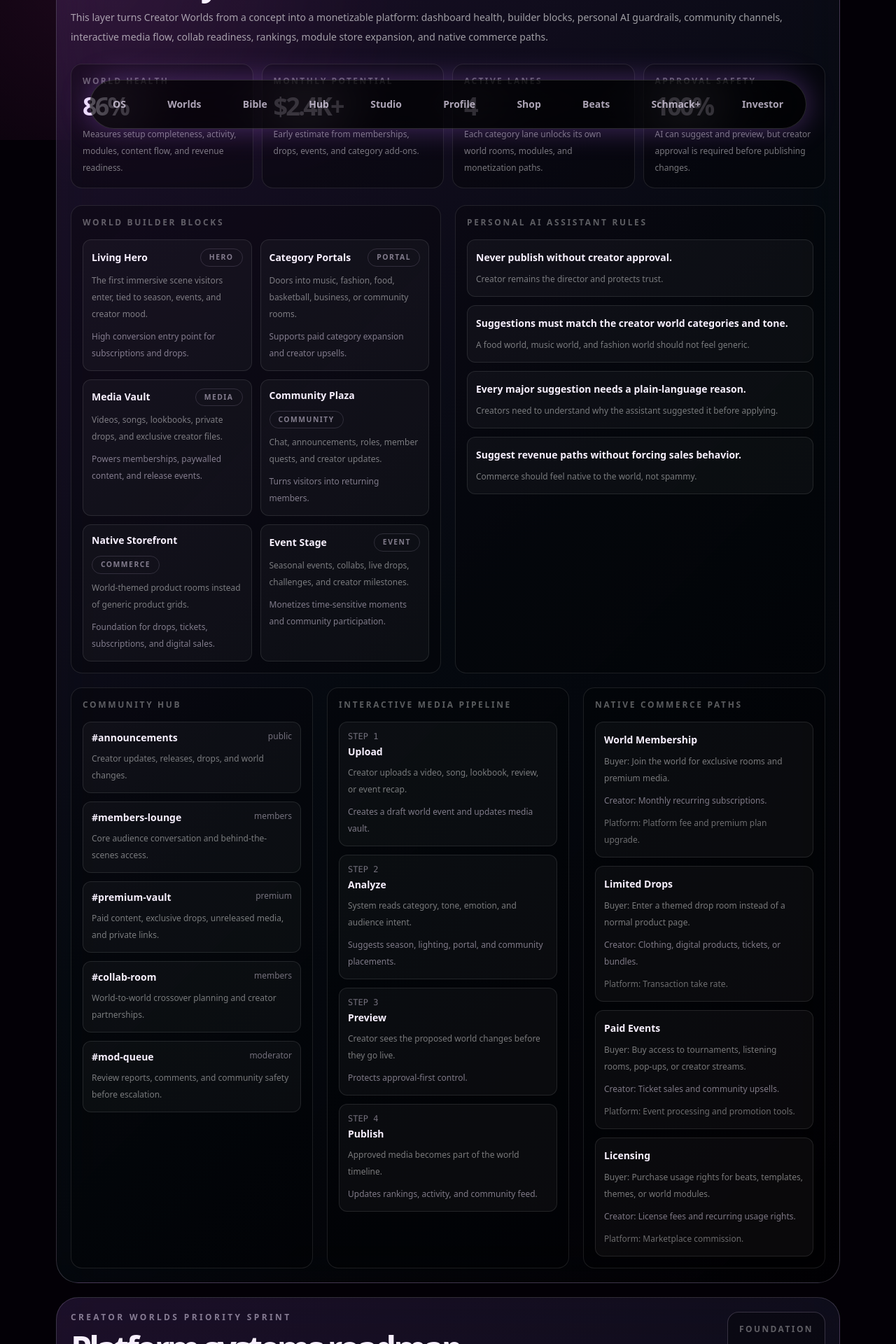
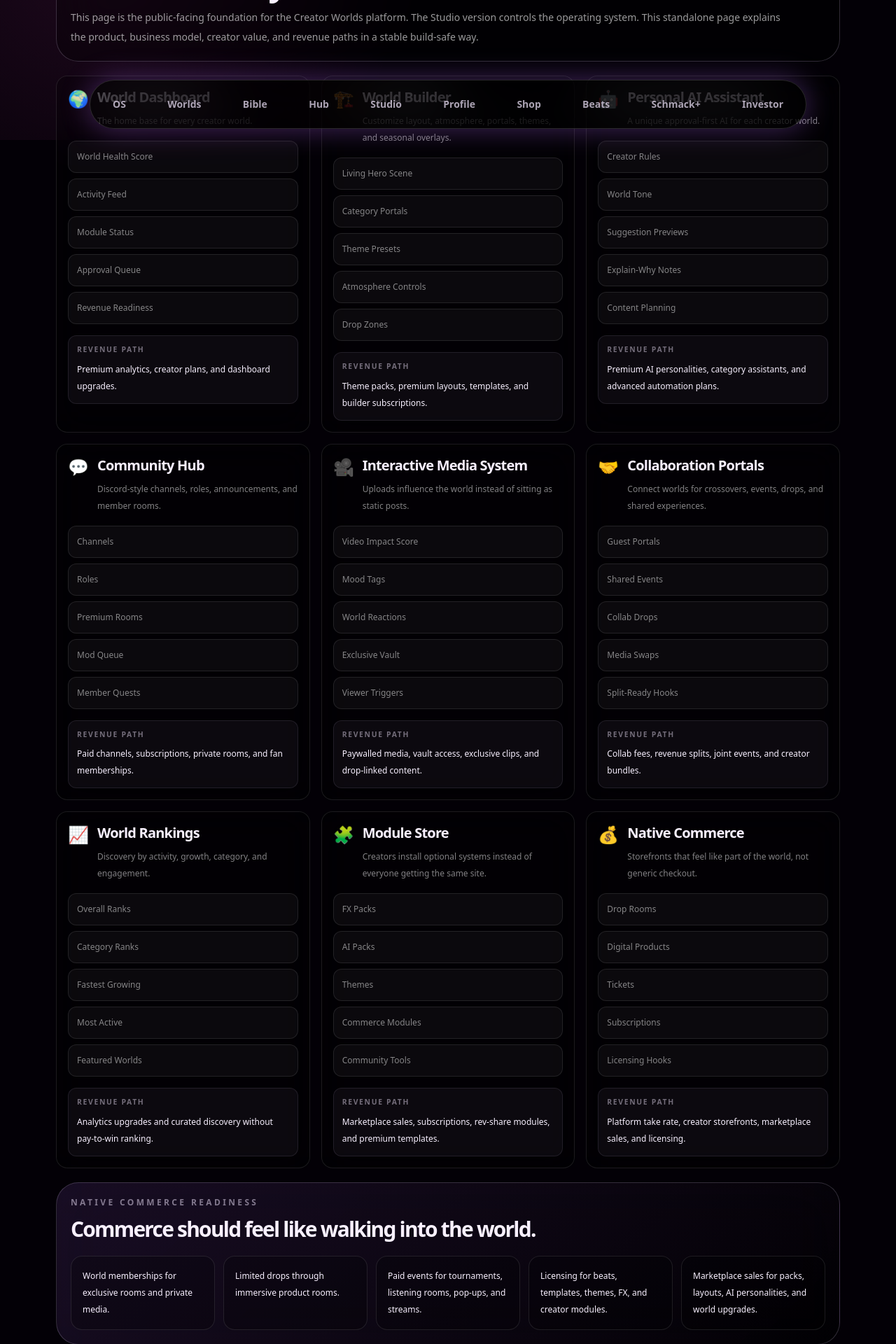
Before and after one commit to thatsmelodic/harmonic-os, a Next.js app: page /creator-worlds in a window 1280 px wide. Shown: the part 600-2520 px from the top of the page at 70% size. Built offline with nearby package versions, Linux system fonts and the light colour scheme.

Commit message:
Stabilize Creator Worlds standalone page

```diff
--- a/app/creator-worlds/page.tsx
+++ b/app/creator-worlds/page.tsx
@@ -1,13 +1,37 @@
 import Link from 'next/link';
 import { FrequencyDock } from '@/components/FrequencyDock';
-import { CreatorWorldsCoreV2Panel } from '@/components/studio/CreatorWorldsCoreV2Panel';
-import { CreatorWorldsPrioritySprint } from '@/components/studio/CreatorWorldsPrioritySprint';
-import { CreatorWorldsPanel } from '@/components/studio/CreatorWorldsPanel';
 
 export const metadata = {
   title: 'Creator Worlds Platform | Harmonic OS',
-  description: 'Dedicated Creator Worlds platform page for creator dashboards, world building, AI assistants, communities, media, collabs, rankings, modules, and native commerce.',
+  description: 'Dedicated Creator Worlds platform page for dashboards, world building, personal AI, communities, media, collabs, rankings, modules, and native commerce.',
 };
+
+const systems = [
+  { emoji: '🌍', title: 'World Dashboard', purpose: 'The home base for every creator world.', features: ['world health score', 'activity feed', 'module status', 'approval queue', 'revenue readiness'], revenue: 'Premium analytics, creator plans, and dashboard upgrades.' },
+  { emoji: '🏗️', title: 'World Builder', purpose: 'Customize layout, atmosphere, portals, themes, and seasonal overlays.', features: ['living hero scene', 'category portals', 'theme presets', 'atmosphere controls', 'drop zones'], revenue: 'Theme packs, premium layouts, templates, and builder subscriptions.' },
+  { emoji: '🤖', title: 'Personal AI Assistant', purpose: 'A unique approval-first AI for each creator world.', features: ['creator rules', 'world tone', 'suggestion previews', 'explain-why notes', 'content planning'], revenue: 'Premium AI personalities, category assistants, and advanced automation plans.' },
+  { emoji: '💬', title: 'Community Hub', purpose: 'Discord-style channels, roles, announcements, and member rooms.', features: ['channels', 'roles', 'premium rooms', 'mod queue', 'member quests'], revenue: 'Paid channels, subscriptions, private rooms, and fan memberships.' },
+  { emoji: '🎥', title: 'Interactive Media System', purpose: 'Uploads influence the world instead of sitting as static posts.', features: ['video impact score', 'mood tags', 'world reactions', 'exclusive vault', 'viewer triggers'], revenue: 'Paywalled media, vault access, exclusive clips, and drop-linked content.' },
+  { emoji: '🤝', title: 'Collaboration Portals', purpose: 'Connect worlds for crossovers, events, drops, and shared experiences.', features: ['guest portals', 'shared events', 'collab drops', 'media swaps', 'split-ready hooks'], revenue: 'Collab fees, revenue splits, joint events, and creator bundles.' },
+  { emoji: '📈', title: 'World Rankings', purpose: 'Discovery by activity, growth, category, and engagement.', features: ['overall ranks', 'category ranks', 'fastest growing', 'most active', 'featured worlds'], revenue: 'Analytics upgrades and curated discovery without pay-to-win ranking.' },
+  { emoji: '🧩', title: 'Module Store', purpose: 'Creators install optional systems instead of everyone getting the same site.', features: ['FX packs', 'AI packs', 'themes', 'commerce modules', 'community tools'], revenue: 'Marketplace sales, subscriptions, rev-share modules, and premium templates.' },
+  { emoji: '💰', title: 'Native Commerce', purpose: 'Storefronts that feel like part of the world, not generic checkout.', features: ['drop rooms', 'digital products', 'tickets', 'subscriptions', 'licensing hooks'], revenue: 'Platform take rate, creator storefronts, marketplace sales, and licensing.' },
+];
+
+const metrics = [
+  { label: 'Creator Type', value: 'World Owner' },
+  { label: 'Revenue Paths', value: '9+' },
+  { label: 'AI Control', value: 'Approval' },
+  { label: 'Commerce', value: 'Native' },
+];
+
+const commercePaths = [
+  'World memberships for exclusive rooms and private media.',
+  'Limited drops through immersive product rooms.',
+  'Paid events for tournaments, listening rooms, pop-ups, and streams.',
+  'Licensing for beats, templates, themes, FX, and creator modules.',
+  'Marketplace sales for packs, layouts, AI personalities, and world upgrades.',
+];
 
 export default function CreatorWorldsPage() {
   return (
@@ -30,18 +54,48 @@ export default function CreatorWorldsPage() {
           </div>
 
           <div className="mt-6 grid gap-3 md:grid-cols-4">
-            <HeroStat label="Creator Type" value="World Owner" />
-            <HeroStat label="Revenue Paths" value="9+" />
-            <HeroStat label="AI Control" value="Approval" />
-            <HeroStat label="Commerce" value="Native" />
+            {metrics.map((metric) => <HeroStat key={metric.label} label={metric.label} value={metric.value} />)}
           </div>
         </div>
       </section>
 
       <section className="harmonic-container grid gap-5">
-        <CreatorWorldsCoreV2Panel />
-        <CreatorWorldsPrioritySprint />
-        <CreatorWorldsPanel />
+        <article className="rounded-[2rem] border border-purple-200/20 bg-black/35 p-5 backdrop-blur-2xl">
+          <p className="text-xs font-black uppercase tracking-[.28em] text-purple-100/50">Creator Worlds Product Surface</p>
+          <h2 className="mt-3 text-4xl font-black tracking-[-.08em] sm:text-5xl">The income layer</h2>
+          <p className="mt-3 max-w-5xl text-sm leading-7 text-white/60">
+            This page is the public-facing foundation for the Creator Worlds platform. The Studio version controls the operating system. This standalone page explains the product, business model, creator value, and revenue paths in a stable build-safe way.
+          </p>
+        </article>
+
+        <div className="grid gap-4 xl:grid-cols-3">
+          {systems.map((system) => (
+            <article key={system.title} className="rounded-2xl border border-white/10 bg-black/25 p-4 backdrop-blur-xl">
+              <div className="flex items-start gap-3">
+                <span className="text-2xl">{system.emoji}</span>
+                <div>
+                  <h3 className="text-xl font-black tracking-[-.04em] text-white/82">{system.title}</h3>
+                  <p className="mt-2 text-xs leading-6 text-white/50">{system.purpose}</p>
+                </div>
+              </div>
+              <div className="mt-4 grid gap-2">
+                {system.features.map((feature) => <p key={feature} className="rounded-xl border border-white/10 bg-white/[.035] p-3 text-xs leading-5 text-white/50 capitalize">{feature}</p>)}
+              </div>
+              <div className="mt-4 rounded-xl border border-purple-200/10 bg-purple-200/[.045] p-3">
+                <p className="text-[.65rem] font-black uppercase tracking-[.16em] text-purple-100/45">Revenue Path</p>
+                <p className="mt-2 text-xs leading-6 text-white/56">{system.revenue}</p>
+              </div>
+            </article>
+          ))}
+        </div>
+
+        <article className="rounded-[2rem] border border-purple-200/20 bg-[linear-gradient(135deg,rgba(183,108,255,.12),rgba(0,0,0,.36))] p-5 backdrop-blur-2xl">
+          <p className="text-xs font-black uppercase tracking-[.28em] text-purple-100/50">Native Commerce Readiness</p>
+          <h2 className="mt-3 text-3xl font-black tracking-[-.06em]">Commerce should feel like walking into the world.</h2>
+          <div className="mt-5 grid gap-3 md:grid-cols-5">
+            {commercePaths.map((path) => <p key={path} className="rounded-2xl border border-white/10 bg-black/25 p-4 text-xs leading-6 text-white/52">{path}</p>)}
+          </div>
+        </article>
       </section>
     </main>
   );
```
